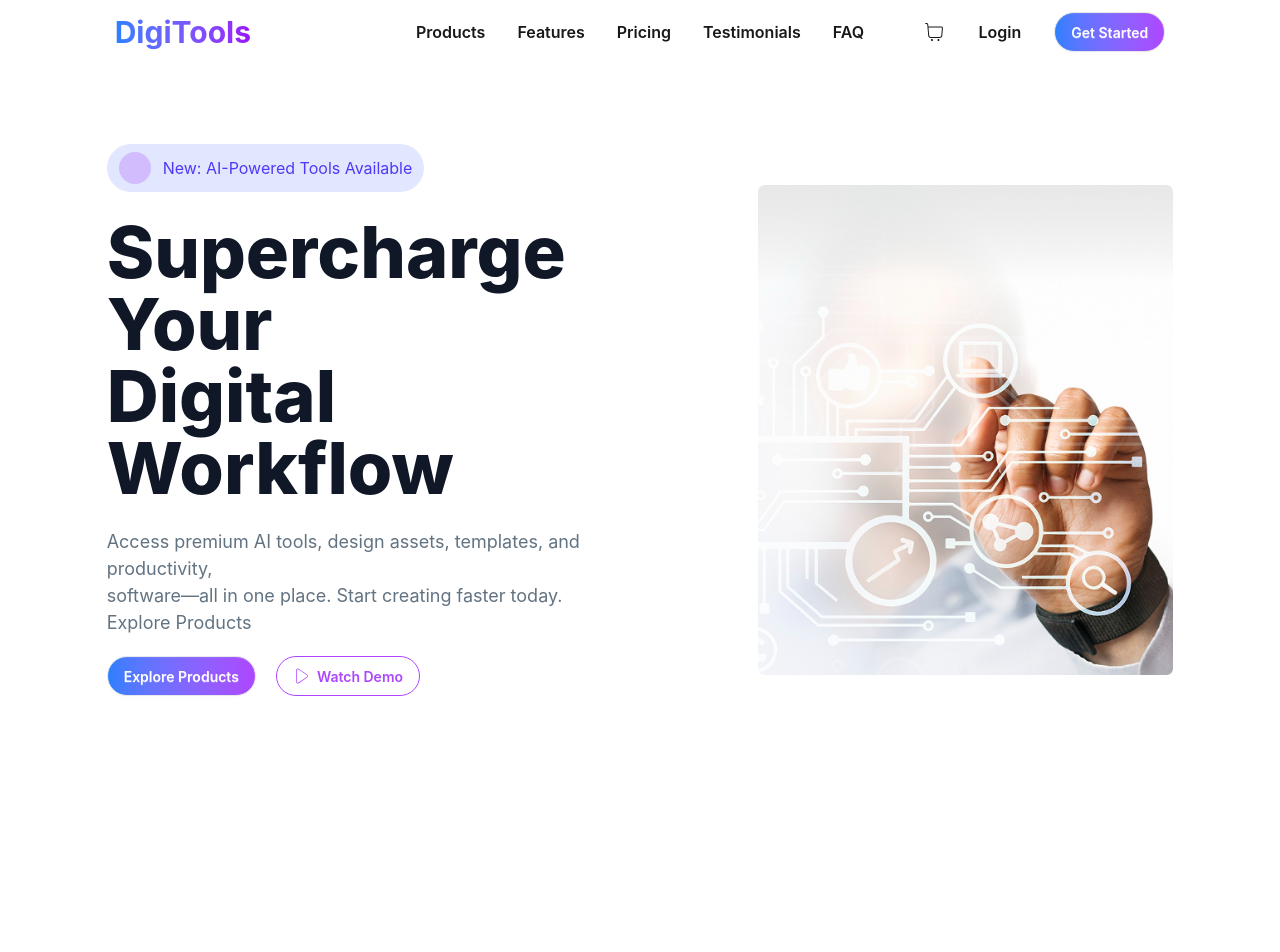
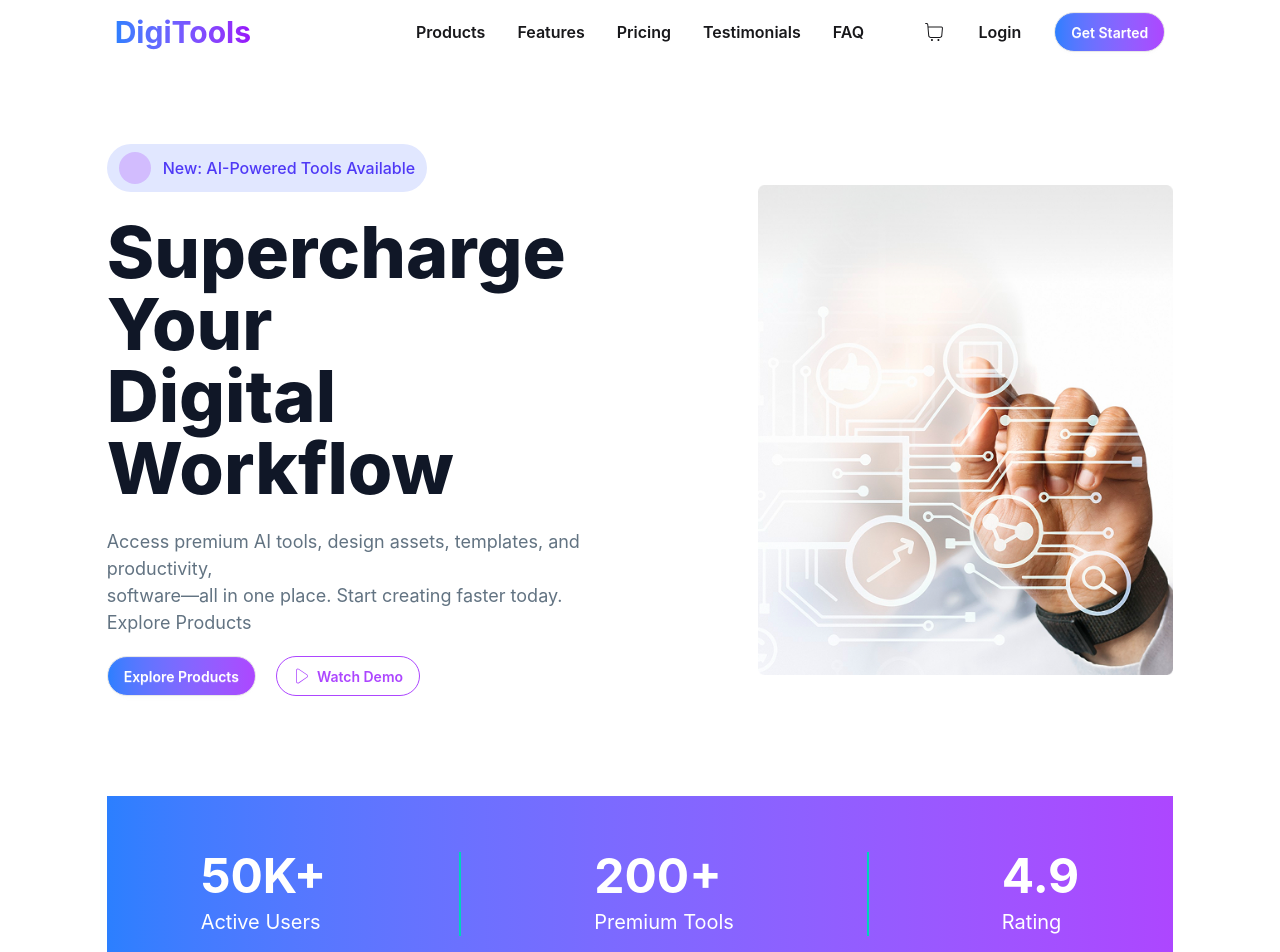
Before and after one commit to SaiedAlMasud/Digitools, a React (Vite) app: page / in a window 1280 px wide. Shown: the top 952 px of the page. Before the commit the page ends 800 px from the top, so only its background shows below. Built offline with nearby package versions, Linux system fonts and the light colour scheme.

Commit message:
Stats Section design Complete

```diff
--- a/src/App.jsx
+++ b/src/App.jsx
@@ -2,6 +2,7 @@ import React from 'react'
 import Navbar from './components/navbar/Navbar'
 import './App.css'
 import BannerSection from './components/bannerSection/BannerSection'
+import StatsSection from './components/statsSection/StatsSection'
 
 function App() {
 
@@ -9,6 +10,7 @@ function App() {
     <div className="w-10/12 mx-auto">
       <Navbar />
       <BannerSection />
+      <StatsSection />
     </div>
   )
 }
--- a/src/components/bannerSection/BannerHead.jsx
+++ b/src/components/bannerSection/BannerHead.jsx
@@ -1,7 +1,7 @@
 import React from "react";
 function BannerSection() {
     return (
-        <div className="flex gap-3 text-[16px] bg-[#E1E7FF] rounded-full px-3 py-2 w-max mb-6 justify-center items-center">
+        <div className="flex gap-3 text-[16px] font-medium bg-[#E1E7FF] rounded-full px-3 py-2 w-max mb-6 justify-center items-center">
             <div className="bg-[#9514FA] opacity-20 rounded-full w-8 h-8 p-2 flex items-center justify-center">
 
             </div>
--- /dev/null
+++ b/src/components/statsSection/StatsSection.jsx
@@ -0,0 +1,24 @@
+import React from "react";
+function StatsSection() {
+    return (
+        <div className="bg-linear-to-r from-blue-500 to-purple-500 py-14">
+            <div className="flex gap-4 justify-between items-center mx-auto">
+                <div className="mx-auto">
+                    <h1 className="text-5xl font-bold text-white mb-2">50K+</h1>
+                    <p className="text-white text-xl">Active Users</p>
+                </div>
+                 <div className="divider divider-horizontal divider-accent"></div>
+                <div className="mx-auto">
+                    <h1 className="text-5xl font-bold text-white mb-2">200+</h1>
+                    <p className="text-white text-xl">Premium Tools</p>
+                </div>
+                <div className="divider divider-horizontal divider-accent"></div>
+                <div className="mx-auto">
+                    <h1 className="text-5xl font-bold text-white mb-2">4.9</h1>
+                    <p className="text-white text-xl">Rating</p>
+                </div>
+            </div>
+        </div>
+    );
+}
+export default StatsSection;
```
